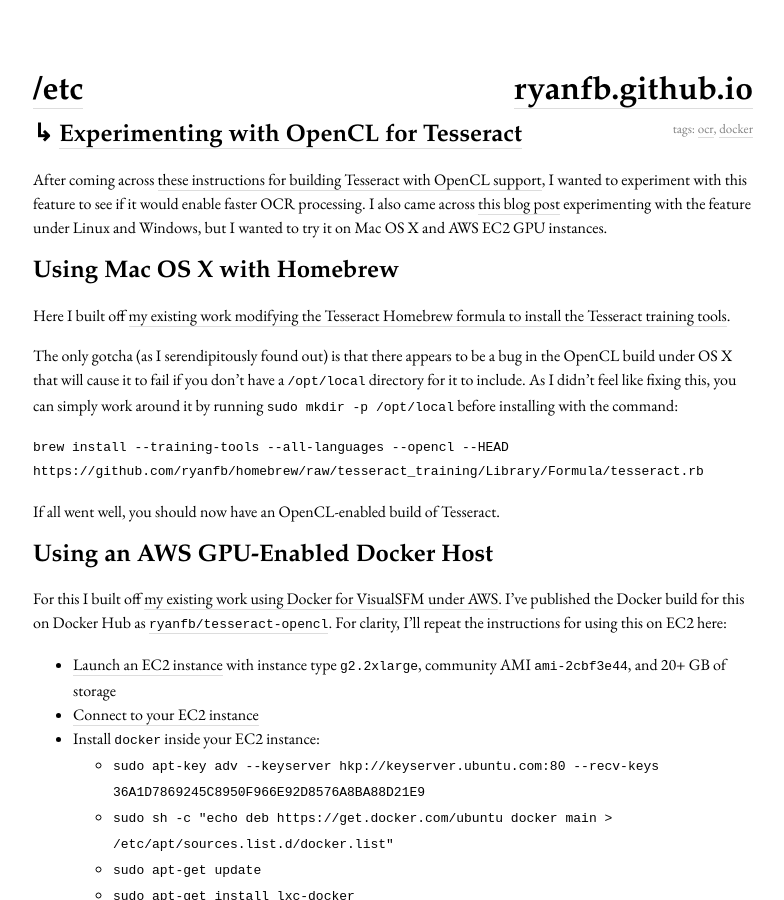
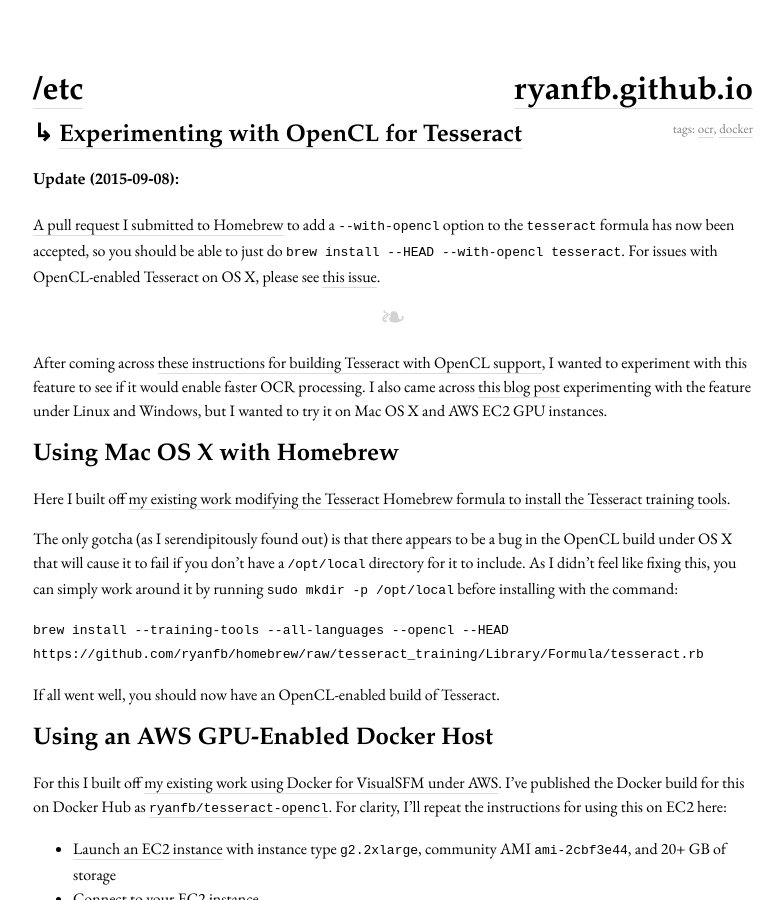
Before and after one commit to ryanfb/etc, a Jekyll site: the page built from _posts/2015-03-18-experimenting_with_opencl_for_tesseract.md, in a window 1280 px wide and 900 px high. Shown: the whole window, without its empty margins (247-1031 px from the left). Built offline with Jekyll 4.4.1, drawn with Linux system fonts in a browser that asks for light colours; nearby versions of some CDN libraries.

Commit message:
Update Tesseract OpenCL post with note about Homebrew, and link to OpenCL OS X issue for Tesseract

```diff
--- a/_posts/2015-03-18-experimenting_with_opencl_for_tesseract.md
+++ b/_posts/2015-03-18-experimenting_with_opencl_for_tesseract.md
@@ -4,6 +4,11 @@
 - ocr
 - docker
 ---
+
+#### Update (2015-09-08):
+[A pull request I submitted to Homebrew](https://github.com/Homebrew/homebrew/pull/43223) to add a `--with-opencl` option to the `tesseract` formula has now been accepted, so you should be able to just do `brew install --HEAD --with-opencl tesseract`. For issues with OpenCL-enabled Tesseract on OS X, please see [this issue](https://github.com/tesseract-ocr/tesseract/issues/71).
+
+***
 
 After coming across [these instructions for building Tesseract with OpenCL support](https://code.google.com/p/tesseract-ocr/wiki/TesseractOpenCL), I wanted to experiment with this feature to see if it would enable faster OCR processing. I also came across [this blog post](http://www.sk-spell.sk.cx/tesseract-meets-the-opencl-first-test) experimenting with the feature under Linux and Windows, but I wanted to try it on Mac OS X and AWS EC2 GPU instances.
 
```
